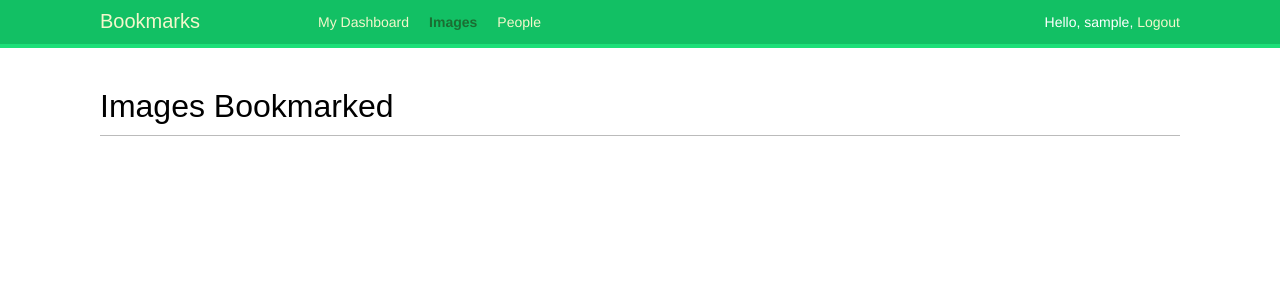
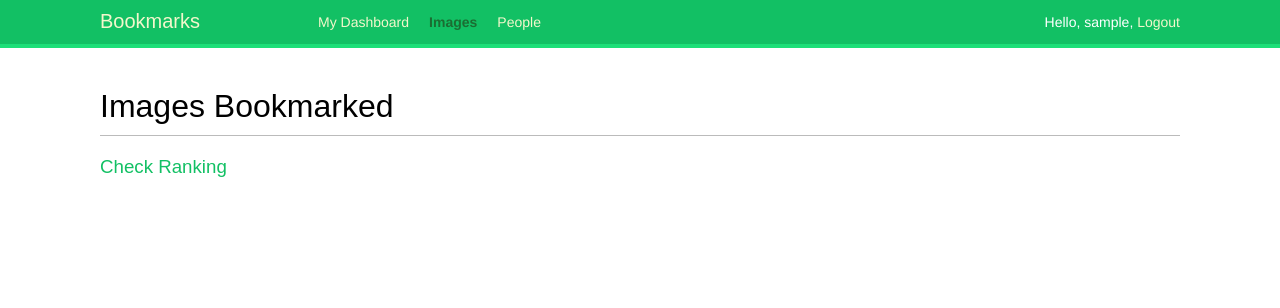
Before and after one commit to emZubair/bookmarks, a Django app: page /images/ in a window 1280 px wide. Shown: the top 308 px of the page. Run offline with Django 3.2, Linux system fonts and the light colour scheme; the visitor is signed in with stand-in values (Sample User, id 1); data that the repository does not hold is empty; some libraries are stand-ins or nearby versions; some web fonts are replaced.

Commit message:
6. redis, its configuration, image ranking view

```diff
--- a/bookmarks/settings.py
+++ b/bookmarks/settings.py
@@ -145,6 +145,10 @@ SOCIAL_AUTH_GOOGLE_OAUTH2_KEY = '627299893566-agji5o9jdc662tko1s2mn4nd852vak1p.a
 SOCIAL_AUTH_GOOGLE_OAUTH2_SECRET = 'kkgP5yR9d1IID6ke3ejL6J81'
 SOCIAL_AUTH_RAISE_EXCEPTIONS = False
 
+REDIS_HOST = 'localhost'
+REDIS_PORT = 6379
+REDIS_DB = 0
+
 # ./manage.py runserver_plus --cert-file cert.crt
 
 ABSOLUTE_URL_OVERRIDES = {'auth.user': lambda u: reverse_lazy('user_details', args=[u.username])}
--- a/images/templates/images/image/details.html
+++ b/images/templates/images/image/details.html
@@ -10,6 +10,9 @@
     {% with total_likes=image.users_like.count users_like=image.users_like.all %}
     <div class="image-info">
         <div>
+            <span class="count">
+                {{total_view}} view{{total_view|pluralize}}
+            </span>
             <span class="count">
                 <span class="total">{{total_likes}}</span>
                 like{{total_likes|pluralize}}
--- a/images/templates/images/image/list.html
+++ b/images/templates/images/image/list.html
@@ -26,6 +26,7 @@
 
 {% block content %}
     <h1>Images Bookmarked</h1>
+    <h3><a href="{% url 'images:ranking'%}">Check Ranking</a></h3>
     <div id="image-list">
         {% include "images/image/list_ajax.html" %}
     </div>
--- a/images/urls.py
+++ b/images/urls.py
@@ -1,5 +1,6 @@
 from django.urls import path
-from images.views import image_create, image_details, image_like, image_list
+from images.views import (image_create, image_details, image_like, image_list,
+                          image_ranking)
 
 
 app_name = 'images'
@@ -7,5 +8,6 @@ urlpatterns = [
     path('', image_list, name='list'),
     path('create/', image_create, name='create'),
     path('like/', image_like, name='like'),
+    path('ranking', image_ranking, name='ranking'),
     path('details/<int:id>/<slug:slug>/', image_details, name='details')
 ]
--- a/images/views.py
+++ b/images/views.py
@@ -8,8 +8,11 @@ from images.models import Image
 from common.decorators import ajax_required
 from django.http import HttpResponse
 from django.core.paginator import PageNotAnInteger, EmptyPage, Paginator
-from actions.utils import create_action
+from actions.utils import create_action, get_redis
+from libs.constants import KEY_IMAGE_RANKING
 import pdb
+
+redis = get_redis()
 
 
 @login_required
@@ -37,8 +40,12 @@ def image_create(request):
 
 def image_details(request, id, slug):
     image = get_object_or_404(Image, id=id, slug=slug)
+    total_view = redis.incr(f'image:{image.id}:views')
+    redis.zincrby(KEY_IMAGE_RANKING, 1, image.id)
+
     return render(request, 'images/image/details.html',
-                  {'section': 'images', 'image': image})
+                  {'section': 'images', 'image': image,
+                   'total_view': total_view})
 
 
 @ajax_required
@@ -85,3 +92,15 @@ def image_list(request):
 
     return render(request, 'images/image/list.html',
                   {'section': 'images', 'images': images})
+
+
+@login_required
+def image_ranking(request):
+    # get images ranking dict
+    image_dic = redis.zrange(KEY_IMAGE_RANKING, 0, -1, desc=True)
+    image_ids_by_ranking = [int(img_id) for img_id in image_dic]
+    most_viewed_images = list(Image.objects.filter(id__in=image_ids_by_ranking))
+    most_viewed_images.sort(key=lambda x: image_ids_by_ranking.index(x.id))
+    return render(request, 'images/image/ranking.html', {
+        'section': 'images', 'most_viewed_images': most_viewed_images
+    })
--- /dev/null
+++ b/libs/constants.py
@@ -0,0 +1 @@
+KEY_IMAGE_RANKING = 'image_ranking'
```
Also changed, not shown: actions/utils.py (+9 -0 lines), images/templates/images/image/ranking.html (added, +16 -0 lines).
